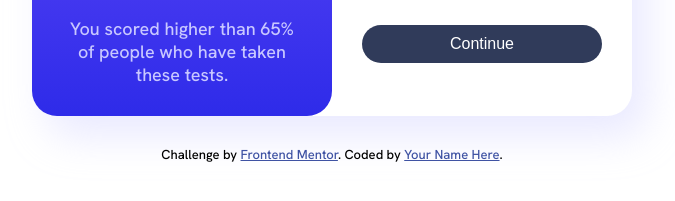
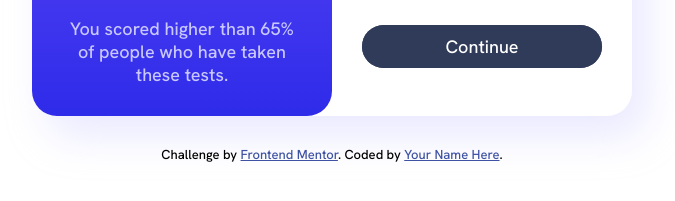
Before and after one commit to Batestickro/resultSummaryFEMentor, a plain HTML site: page index.html in a window 1280 px wide. Shown: the part 477-678 px from the top of the page, without its empty margins (308-983 px from the left). Drawn offline with Linux system fonts and the light colour scheme.

Commit message:
button details added

```diff
--- a/index.html
+++ b/index.html
@@ -53,7 +53,7 @@
           <p><span class="subject__score">72</span> / 100</p>
         </div>
       </div>
-      <button class="summary__btn">Continue</button>
+      <a href="#" class="summary__btn">Continue</a>
     </div>
   </main>
   <footer class="attribution">
--- a/sass/_summary.scss
+++ b/sass/_summary.scss
@@ -20,8 +20,56 @@
     padding: 1rem 3rem;
     border: none;
     border-radius: 10rem;
-    font-size: 1.6rem;
+    font-size: 1.8rem;
+    text-align: center;
+    text-decoration: none;
     color: white;
     background-color: $color-Dark-gray-blue;
+    cursor: pointer;
+    position: relative;
+    animation: moveInBottom .5s ease-out .3s;
+    animation-fill-mode: backwards;
+    transition: all .3s;
+
+      &::after {
+        content: "";
+        display: inline-block;
+        height: 100%;
+        width: 100%;
+        background-color: $color-Dark-gray-blue;
+        border-radius: 10rem;
+        position: absolute;
+        top: 0;
+        left: 0;
+        z-index: -1;
+        transition: all .5s;
+      }
+
+      &:hover {
+        transform: translateY(-.4rem);
+        box-shadow: 0 1.2rem 2rem rgba(48, 59, 90, .2);
+
+        &::after {
+          transform: scaleX(1.4) scaleY(1.6);
+          opacity: 0;
+        }
+      }
+
+      &:active {
+        transform: translateY(-.2rem);
+        box-shadow: 0 .8rem 1rem rgba(48, 59, 90, .2);
+      }
   }
 }
+
+@keyframes moveInBottom {
+  0% {
+    opacity: 0;
+    transform: translateY(7rem);
+  }
+
+  100% {
+    opacity: 1;
+    transform: translateY(0);
+  }
+}
```
Also changed, not shown: css/style.css, sass/_base.scss (line endings or trailing spaces), 1 other file.
